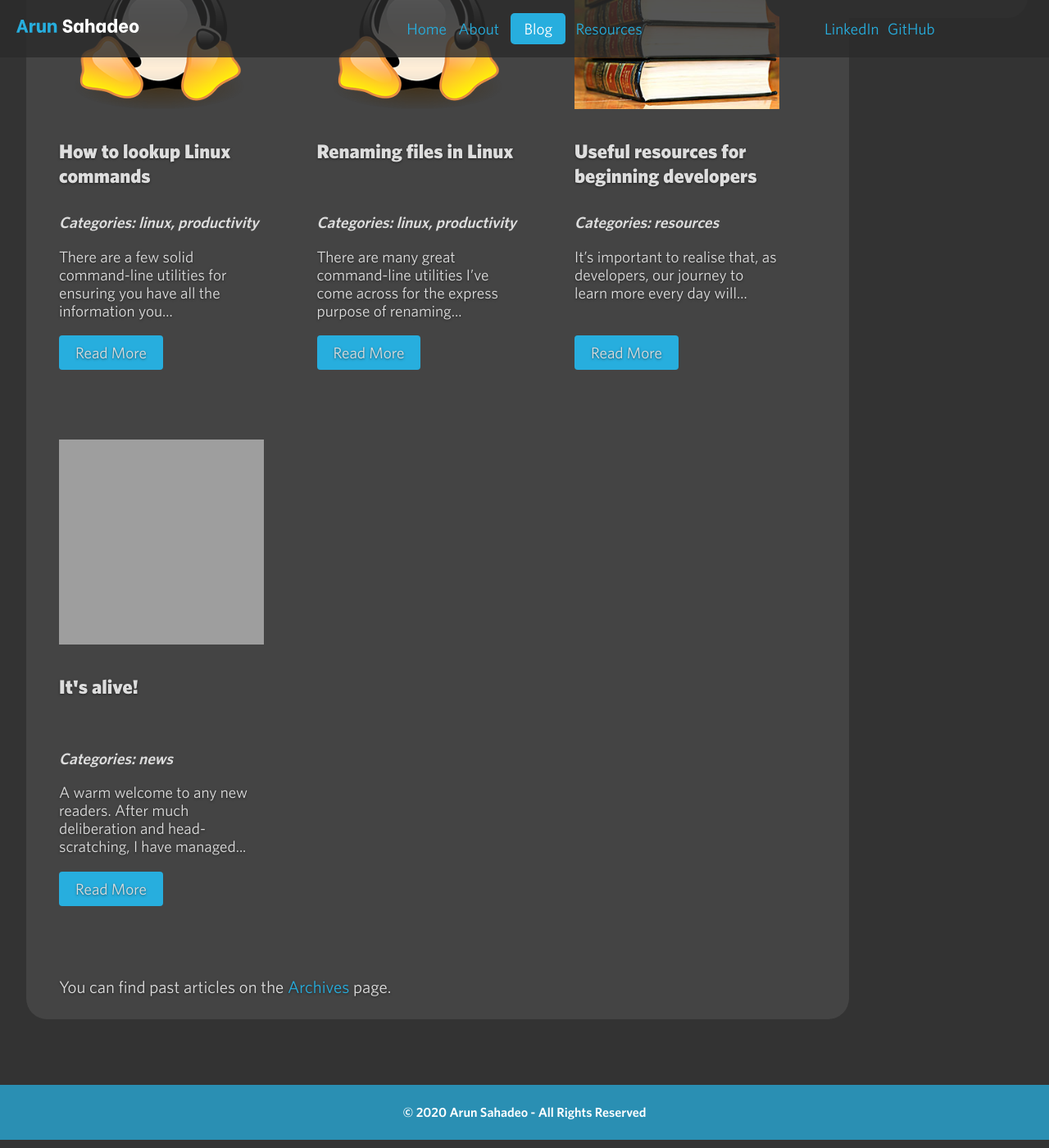
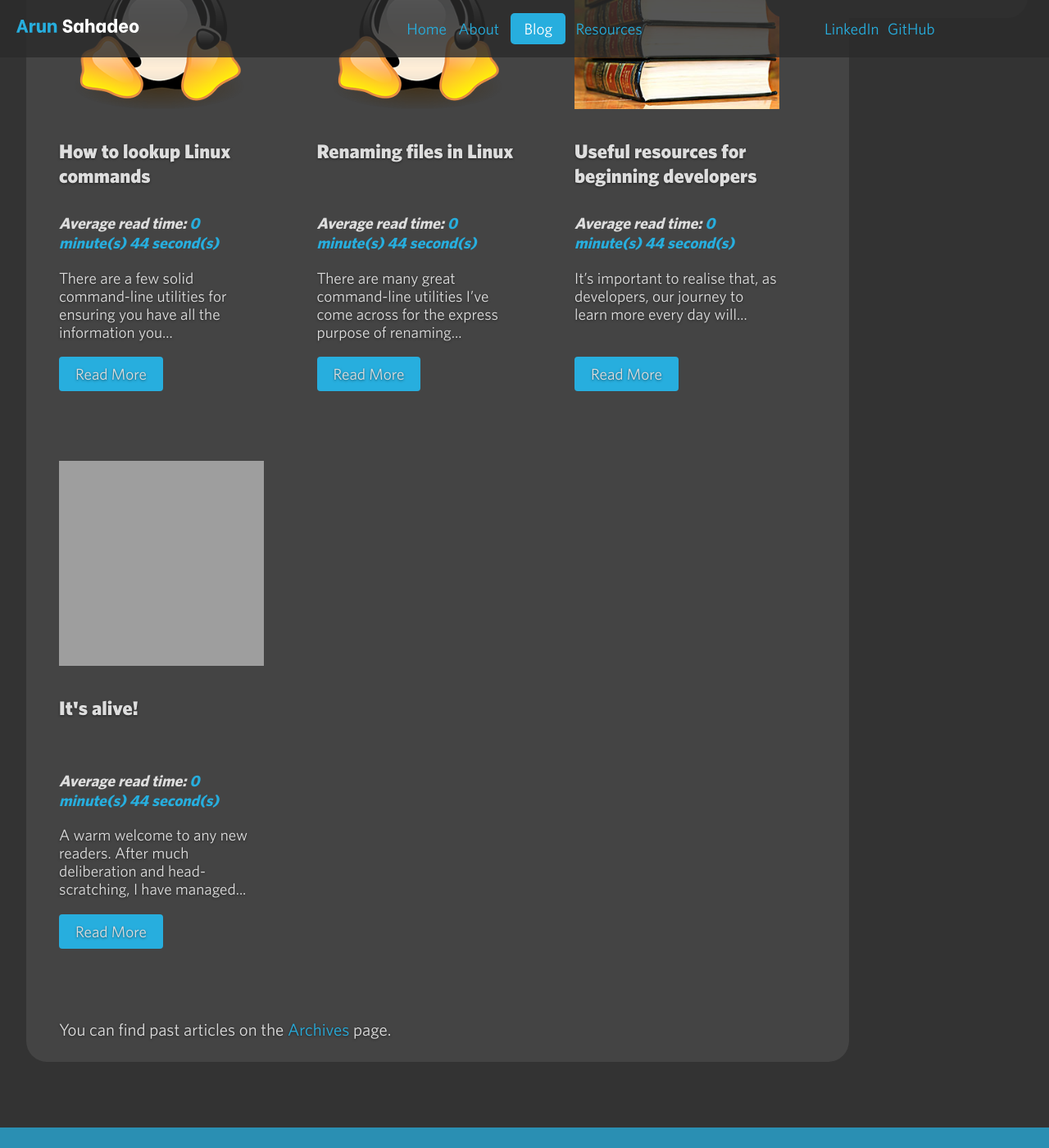
Before and after one commit to ArunSahadeo/ArunSahadeo.github.io, a Jekyll site: the page built from blog.html, in a window 1280 px wide and 1400 px high, scrolled down 833 px. Shown: the whole window at 82% size. Built offline with Jekyll 4.4.1, drawn with Linux system fonts in a browser that asks for light colours; some web fonts are replaced; grey boxes are pictures that could not be loaded.

Commit message:
Replace categories on featured articles with read times

```diff
--- a/_includes/components/articles/featured.html
+++ b/_includes/components/articles/featured.html
@@ -14,11 +14,19 @@
             {{ article.title }}
         </h4>
 
-        {%- if article.categories -%}
-        <small class="article-categories whitney-semibold">
-            Categories: {{ article.categories | join: ', ' }}
+        <small class="article-categories whitney-bold">
+            {%- assign word_count = content | number_of_words -%}
+            {%- assign average_read_total = word_count | divided_by: 200.0 | split: '.' -%}
+            {%- assign average_read_minutes = average_read_total[0] | append: ' minute(s)' -%}
+            {%- assign average_read_fractional = average_read_total[1] | prepend: '0.' -%}
+            {%- assign average_read_seconds = average_read_fractional | times: 0.60 | round: 2 | replace: '0.', '' | abs | append: ' second(s)' -%}
+            {%- unless average_read_seconds != nil -%}
+            {%- assign average_read_time = average_read_minutes -%}
+            {%- else -%}
+            {% assign average_read_time = average_read_minutes | append: ' ' | append: average_read_seconds %}
+            {%- endunless -%}
+            <em>Average read time: <span class="text-summer-sky-blue">{{ average_read_time }}</span></em>
         </small>
-        {%- endif -%}
 
         <p>{{ article.content | strip_html | truncatewords: 15 }}</p>
 
```
